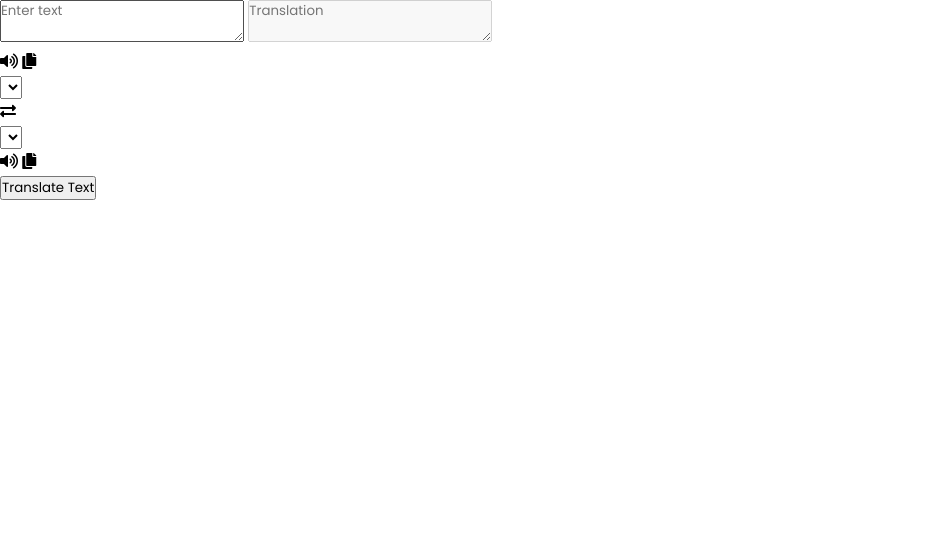
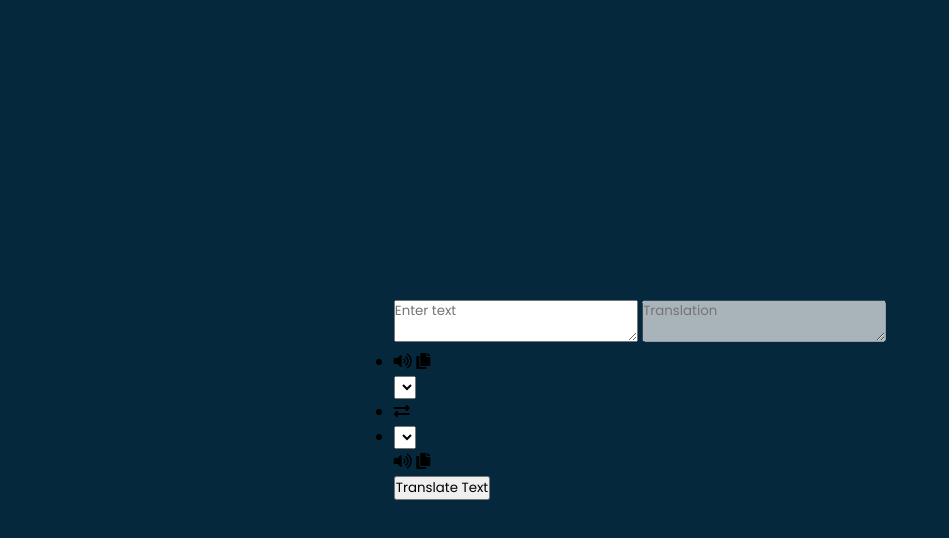
Before and after one commit to thiagomd22/translator-app, a plain HTML site: page index.html in a window 1280 px wide. Shown: the whole page, without its empty margins (0-949 px from the left). Drawn offline with Linux system fonts and the light colour scheme.

Commit message:
body_style

```diff
--- a/style.css
+++ b/style.css
@@ -6,3 +6,12 @@
     box-sizing: border-box;
     font-family: 'Poppins', sans-serif;
 }
+
+body {
+    display: flex;
+    align-items: center;
+    justify-content: center;
+    padding: 0 10px;
+    min-height: 100vh;
+    background: #06283D;
+}
```
